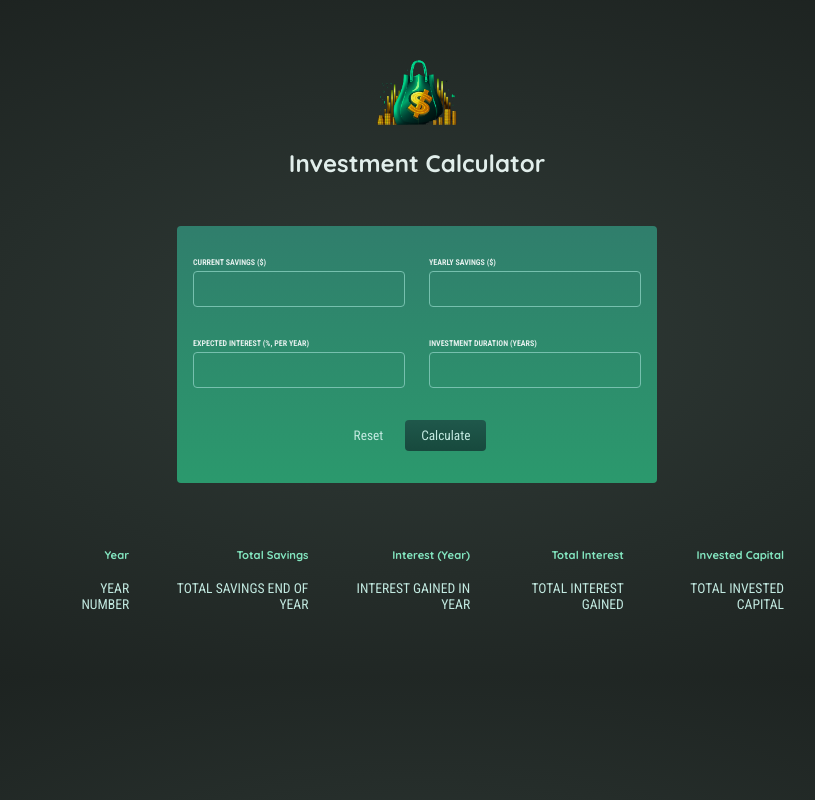
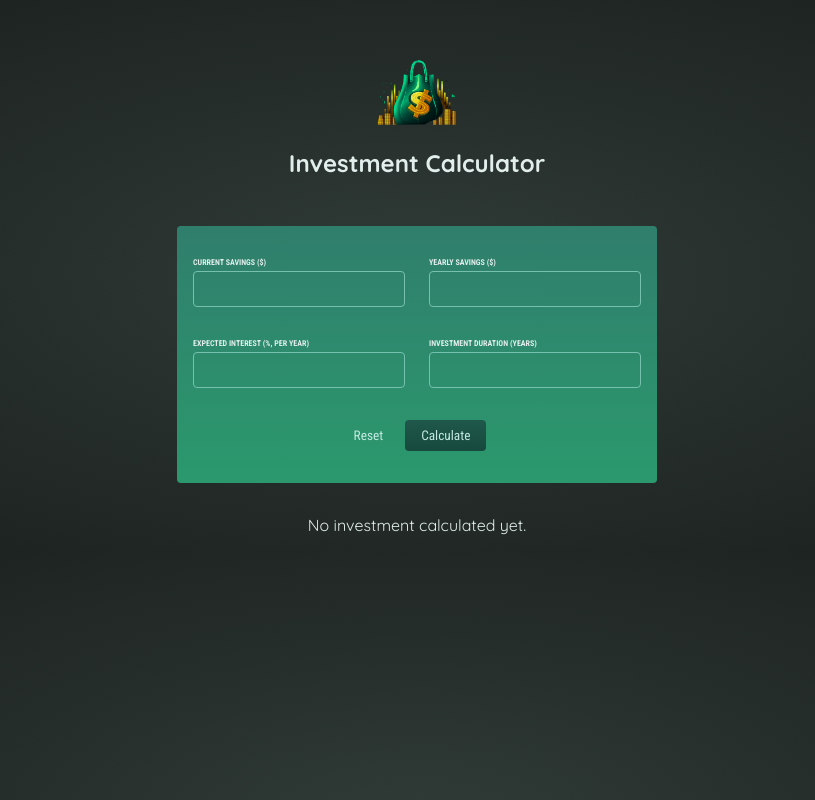
Before and after one commit to fnhg1ab0/Reactjs, a React (Create React App) app in the folder code/: page / in a window 1280 px wide. Shown: the whole page, without its empty margins (223-1038 px from the left). Built offline with nearby package versions, Linux system fonts and the light colour scheme.

Commit message:
investment

```diff
--- a/code/src/App.js
+++ b/code/src/App.js
@@ -1,13 +1,19 @@
 import Header from "./components/Header/Header";
 import ResultTable from "./components/ResultTable/ResultTable";
 import FromInput from "./components/FormInput/FormInput";
+import {useState} from "react";
 function App() {
+  const [userInput, setYearlyData] = useState(null);
+  console.log(userInput);
   const calculateHandler = (userInput) => {
-    // Should be triggered when form is submitted
-    // You might not directly want to bind it to the submit event on the form though...
+    setYearlyData(userInput);
+  }
+  const resetHandler = () => {
+    setYearlyData(null);
+  }
 
     const yearlyData = []; // per-year results
-
+  if(userInput){
     let currentSavings = +userInput['current-savings']; // feel free to change the shape of this input object!
     const yearlyContribution = +userInput['yearly-contribution']; // as mentioned: feel free to change the shape...
     const expectedReturn = +userInput['expected-return'] / 100;
@@ -25,20 +31,19 @@ function App() {
         yearlyContribution: yearlyContribution,
       });
     }
-
-    // do something with yearlyData ...
-  };
+  }
 
   return (
     <div>
       <Header/>
 
-      <FromInput/>
+      <FromInput onAddData={calculateHandler} onResetData={resetHandler}/>
 
       {/* Todo: Show below table conditionally (only once result data is available) */}
       {/* Show fallback text if no data is available */}
 
-      <ResultTable/>
+      {!userInput && <p style={{textAlign: 'center'}}>No investment calculated yet.</p>}
+      {userInput && <ResultTable data={yearlyData} current={userInput['current-savings']}/>}
     </div>
   );
 }
--- a/code/src/components/FormInput/FormInput.js
+++ b/code/src/components/FormInput/FormInput.js
@@ -1,16 +1,50 @@
 import styles from './FormInput.module.css';
+import {useState} from "react";
 
-const FormInput = ({ label, ...rest }) => {
+const Initialize_Data = null;
+
+const FormInput = (props) => {
+    const [currentData, setCurrentData] = useState(Initialize_Data);
+    const submitHandler = (event) => {
+        event.preventDefault();
+        props.onAddData(currentData);
+    }
+
+    const changeHandler = (key, event) => {
+        setCurrentData((preData) => {
+            return {
+                ...preData,
+                [key]: +event.target.value,
+            }
+        });
+    }
+    const resetHandler = () => {
+        setCurrentData(Initialize_Data);
+        props.onResetData();
+    }
+
  return(
-     <form className={styles.form}>
+     <form className={styles.form} onSubmit={submitHandler}>
          <div className={styles['input-group']}>
              <p>
                  <label htmlFor="current-savings">Current Savings ($)</label>
-                 <input type="number" id="current-savings" />
+                 <input
+                     type="number"
+                     id="current-savings"
+                     value={currentData && currentData['current-savings'] ? currentData['current-savings'] : ''}
+                     onChange={(event)=>(changeHandler('current-savings', event))}
+                     required
+                 />
              </p>
              <p>
                  <label htmlFor="yearly-contribution">Yearly Savings ($)</label>
-                 <input type="number" id="yearly-contribution" />
+                 <input
+                     type="number"
+                     id="yearly-contribution"
+                     value={currentData && currentData['yearly-contribution'] ? currentData['yearly-contribution'] : ''}
+                     onChange={(event)=>(changeHandler('yearly-contribution', event))}
+                     required
+                 />
              </p>
          </div>
          <div className={styles['input-group']}>
@@ -18,15 +52,27 @@ const FormInput = ({ label, ...rest }) => {
                  <label htmlFor="expected-return">
                      Expected Interest (%, per year)
                  </label>
-                 <input type="number" id="expected-return" />
+                 <input
+                     type="number"
+                     id="expected-return"
+                     value={currentData && currentData['expected-return'] ? currentData['expected-return'] : ''}
+                     onChange={(event)=>(changeHandler('expected-return', event))}
+                     required
+                 />
              </p>
              <p>
                  <label htmlFor="duration">Investment Duration (years)</label>
-                 <input type="number" id="duration" />
+                 <input
+                     type="number"
+                     id="duration"
+                     value={currentData && currentData['duration'] ? currentData['duration'] : ''}
+                     onChange={(event)=>(changeHandler('duration', event))}
+                     required
+                 />
              </p>
          </div>
          <p className={styles.actions}>
-             <button type="reset" className={styles.buttonAlt}>
+             <button type="reset" className={styles.buttonAlt} onClick={resetHandler}>
                  Reset
              </button>
              <button type="submit" className={styles.button}>
--- a/code/src/components/ResultTable/ResultTable.js
+++ b/code/src/components/ResultTable/ResultTable.js
@@ -1,6 +1,16 @@
 import styles from './ResultTable.module.css';
 
-const ResultTable = ({ results }) => {
+const ResultTable = (props) => {
+    const formatNumber = Intl.NumberFormat(
+        'en-US',
+        {
+            style: 'currency',
+            currency: 'USD',
+            minimumFractionDigits: 2,
+            maximumFractionDigits: 2,
+        }
+    );
+
     return (
         <table className={styles.result}>
             <thead>
@@ -13,13 +23,22 @@ const ResultTable = ({ results }) => {
             </tr>
             </thead>
             <tbody>
-            <tr>
-                <td>YEAR NUMBER</td>
-                <td>TOTAL SAVINGS END OF YEAR</td>
-                <td>INTEREST GAINED IN YEAR</td>
-                <td>TOTAL INTEREST GAINED</td>
-                <td>TOTAL INVESTED CAPITAL</td>
-            </tr>
+            {props.data.map((data)=>(
+                <tr key={data.year}>
+                    <td>{data.year}</td>
+                    <td>{formatNumber.format(data.savingsEndOfYear)}</td>
+                    <td>{formatNumber.format(data.yearlyInterest)}</td>
+                    <td>{ formatNumber.format(
+                        data.savingsEndOfYear -
+                                props.current -
+                        data.yearlyContribution * data.year
+                    )}</td>
+                    <td>{ formatNumber.format(
+                        props.current +
+                        data.yearlyContribution * data.year
+                    )}</td>
+                </tr>
+            ))}
             </tbody>
         </table>
     );
```
